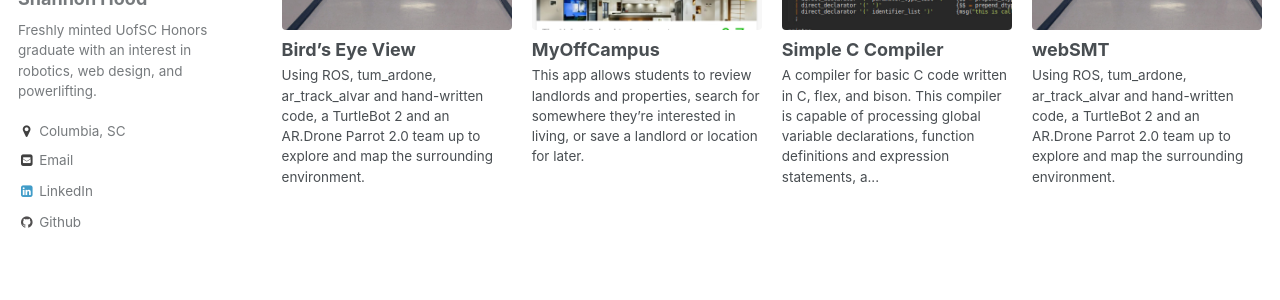
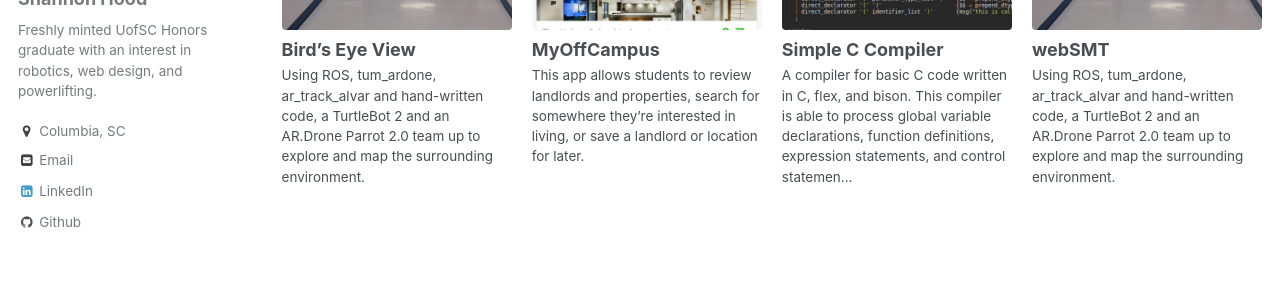
Before and after one commit to hoodsr/hoodsr.github.io, a Jekyll site: the page built from _pages/portfolio-archive.html, in a window 1280 px wide. Shown: the part 250-550 px from the top of the page. Built offline with Jekyll 4.4.1, drawn with Linux system fonts in a browser that asks for light colours.

Commit message:
portfolio

```diff
--- a/_includes/archive-single.html
+++ b/_includes/archive-single.html
@@ -35,6 +35,6 @@
     {% if post.read_time %}
       <p class="page__meta"><i class="fa fa-clock-o" aria-hidden="true"></i> {% include read-time.html %}</p>
     {% endif %}
-    {% if post.excerpt %}<p class="archive__item-excerpt" itemprop="description">{{ post.excerpt | markdownify | strip_html | truncate: 180 }}</p>{% endif %}
+    {% if post.excerpt %}<p class="archive__item-excerpt" itemprop="description">{{ post.excerpt | markdownify | strip_html | truncate: 190 }}</p>{% endif %}
   </article>
 </div>
--- a/_portfolio/simplecompiler.md
+++ b/_portfolio/simplecompiler.md
@@ -1,6 +1,6 @@
 ---
 title: "Simple C Compiler"
-excerpt: "A compiler for basic C code written in C, flex, and bison. This compiler is capable of processing global variable declarations, function definitions and expression statements, and control statements."
+excerpt: "A compiler for basic C code written in C, flex, and bison. This compiler is able to process global variable declarations, function definitions, expression statements, and control statements."
 author_profile: false
 header:
   image: simple-compiler-1.jpg
```
